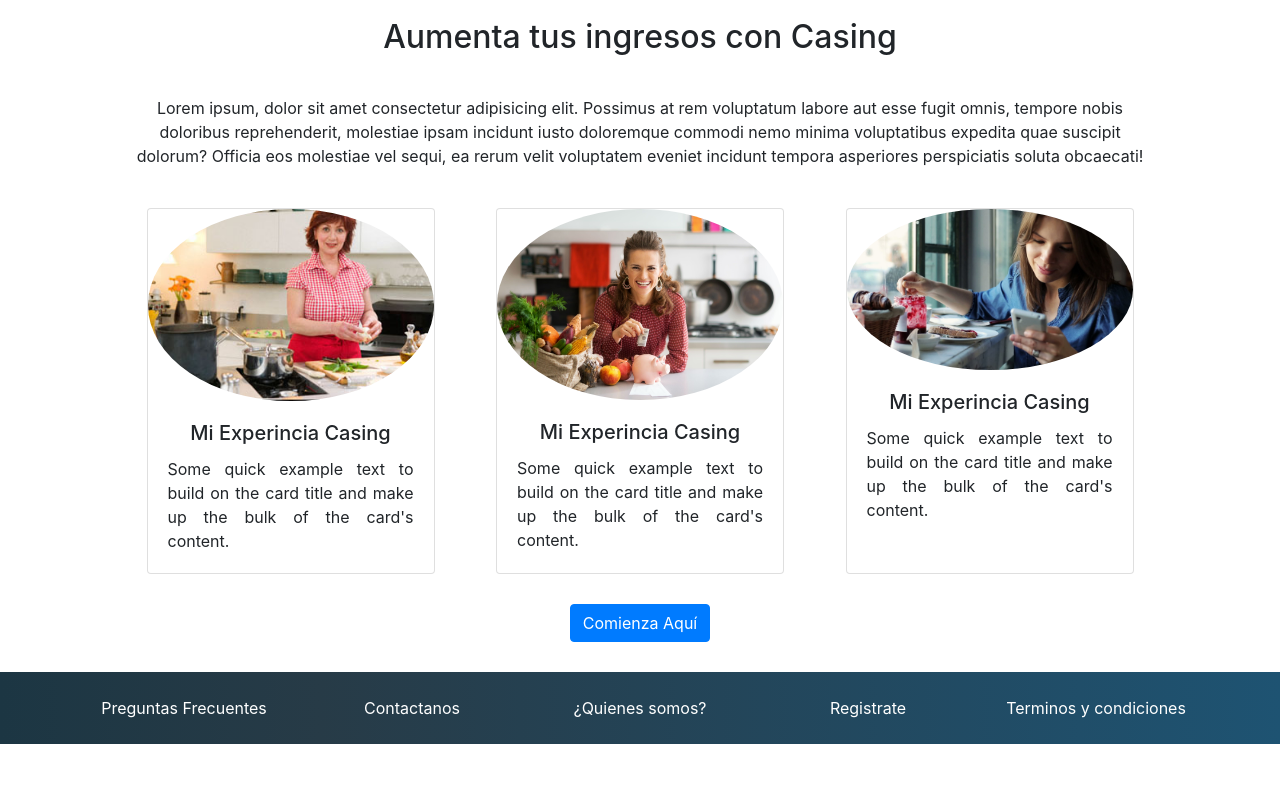
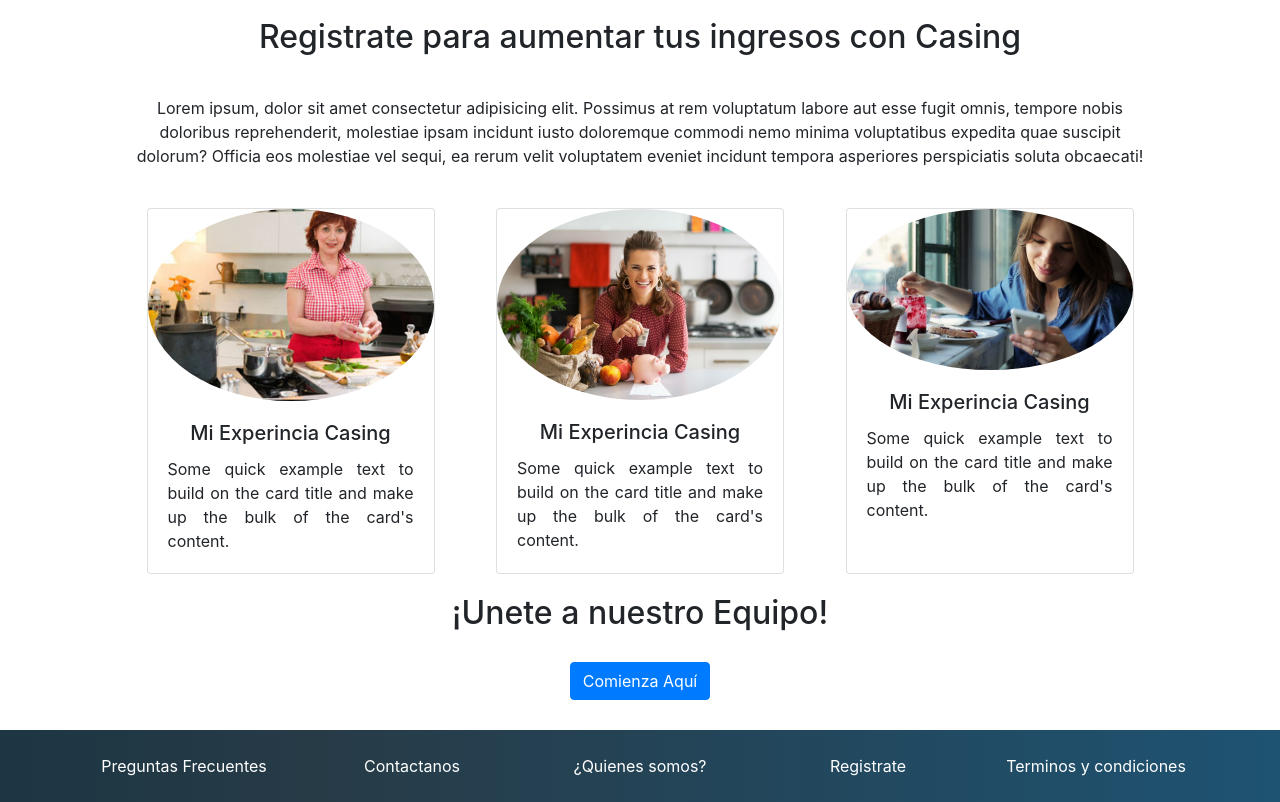
Before and after one commit to pauso92/casing, a plain HTML site: page index.html in a window 1280 px wide. Shown: the part 658-1460 px from the top of the page. Before the commit the page ends 1402 px from the top, so only its background shows below. Drawn offline with nearby package versions, Linux system fonts and the light colour scheme.

Commit message:
se actualizo una linea en index.html para que se viera de mejor manera la seccion de unete

```diff
--- a/index.html
+++ b/index.html
@@ -130,7 +130,7 @@
     <!-- unete -->
     <div class="container unete">
         <div>
-        <h2 class="uneteTitle">Aumenta tus ingresos con Casing</h2>
+        <h2 class="uneteTitle">Registrate para aumentar tus ingresos con Casing</h2>
         <p class="uneteParrafo">Lorem ipsum, dolor sit amet consectetur adipisicing elit. Possimus at rem voluptatum labore aut esse fugit omnis, tempore nobis doloribus reprehenderit, molestiae ipsam incidunt iusto doloremque commodi nemo minima voluptatibus expedita quae suscipit dolorum? Officia eos molestiae vel sequi, ea rerum velit voluptatem eveniet incidunt tempora asperiores perspiciatis soluta obcaecati!</p>
         </div>
             <d  iv class="uneteCards">
@@ -158,6 +158,9 @@
                             <!-- <a href="#" class="btn btn-primary">Más</a> -->
                         </div>
                 </div>
+            </div>
+            <div>
+                <h2 class="uneteTitle">¡Unete a nuestro Equipo!</h2>
             </div>
             <div class="boton">
                 <button type="button" class="btn btn-primary">Comienza Aquí</button>
```
